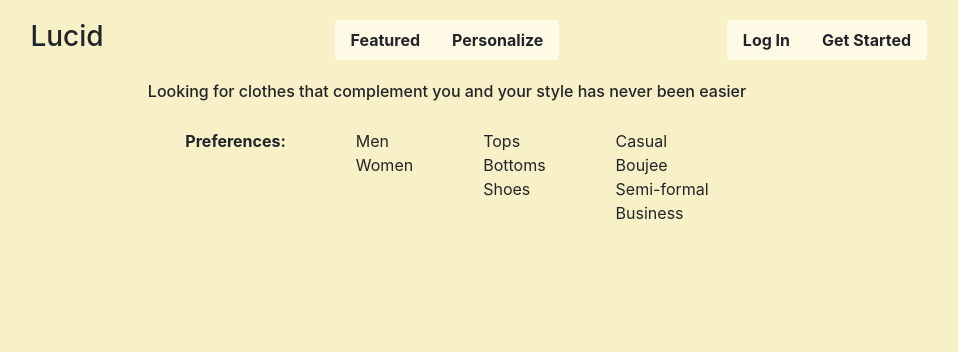
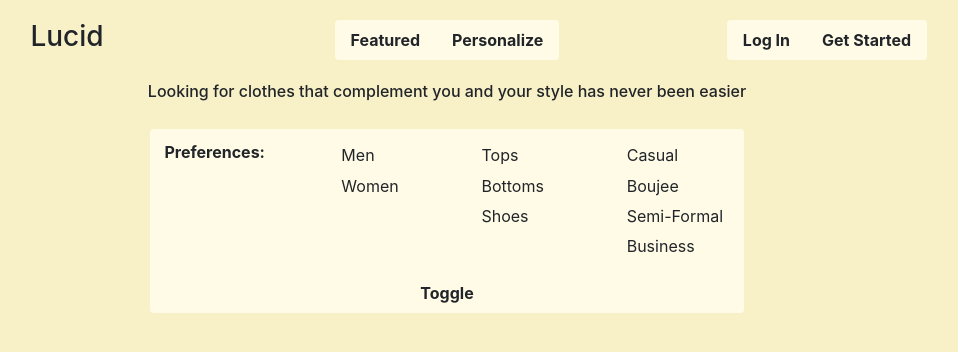
Before and after one commit to dnie63/Lucid, an Angular app: page / in a window 1280 px wide. Shown: the top 352 px of the page, without its empty margins (193-1151 px from the left). Built offline with nearby package versions, Linux system fonts and the light colour scheme.

Commit message:
added initial styling and dynamics to preferences part of the featured component

```diff
--- a/src/app/products/featured/featured.component.css
+++ b/src/app/products/featured/featured.component.css
@@ -5,3 +5,36 @@
 ul {
   list-style-type: none;
 }
+
+.inner-container {
+  padding-top: 0.7rem;
+  background-color: #fffbe6;
+}
+
+li {
+  padding: 0.2rem 0.4rem;
+  cursor: pointer;
+}
+
+li:hover {
+  background-color: #f7f3df;
+}
+
+.active-pref {
+  background-color: #ebebcf;
+}
+
+.active-pref:hover {
+  background-color: #ebebcf;
+}
+
+/* The stlying below is for a dummy toggle link that should be changed to up and down arrows */
+a {
+  padding: 0.2rem 0.4rem;
+  cursor: pointer;
+  margin-bottom: 0.3rem;
+}
+
+a:hover {
+  background-color: #f7f3df;
+}
--- a/src/app/products/featured/featured.component.html
+++ b/src/app/products/featured/featured.component.html
@@ -1,32 +1,35 @@
 <div class="container outer-container">
   <div class="row justify-content-sm-center">
     <div class="col-sm-auto">
-      <div class="container inner-container">
+      <div class="container rounded inner-container">
         <div class="row justify-content-sm-center">
           <div class="col-sm-auto">
             <span class="font-weight-bold">Preferences:</span>
           </div>
-          <div class="col-sm-auto">
-            <ul>
-              <li>Men</li>
-              <li>Women</li>
+          <div class="col-sm-auto first-cont">
+            <ul class="first-list">
+              <li class="rounded" (click)="onClickGender('men')" [class.active-pref]="preferences['men']">Men</li>
+              <li class="rounded" (click)="onClickGender('women')" [class.active-pref]="preferences['women']">Women</li>
             </ul>
           </div>
-          <div class="col-sm-auto">
-            <ul>
-              <li>Tops</li>
-              <li>Bottoms</li>
-              <li>Shoes</li>
+          <div class="col-sm-auto second-cont">
+            <ul class="second-list">
+              <li class="rounded" (click)="onClickType('tops')" [class.active-pref]="preferences['tops']">Tops</li>
+              <li class="rounded" (click)="onClickType('bottoms')" [class.active-pref]="preferences['bottoms']">Bottoms</li>
+              <li class="rounded" (click)="onClickType('shoes')" [class.active-pref]="preferences['shoes']">Shoes</li>
             </ul>
           </div>
-          <div class="col-sm-auto">
-            <ul>
-              <li>Casual</li>
-              <li>Boujee</li>
-              <li>Semi-formal</li>
-              <li>Business</li>
+          <div class="col-sm-auto third-cont">
+            <ul class="third-list">
+              <li class="rounded" (click)="onClickMood('casual')" [class.active-pref]="preferences['casual']">Casual</li>
+              <li class="rounded" (click)="onClickMood('boujee')" [class.active-pref]="preferences['boujee']">Boujee</li>
+              <li class="rounded" (click)="onClickMood('semi-formal')" [class.active-pref]="preferences['semi-formal']">Semi-Formal</li>
+              <li class="rounded" (click)="onClickMood('business')" [class.active-pref]="preferences['business']">Business</li>
             </ul>
           </div>
+        </div>
+        <div class="d-flex justify-content-center">
+          <a class="text-center font-weight-bold rounded">Toggle</a>
         </div>
       </div>
     </div>
--- a/src/app/products/featured/featured.component.ts
+++ b/src/app/products/featured/featured.component.ts
@@ -7,4 +7,78 @@ import { Component } from '@angular/core';
 })
 export class FeaturedComponent {
 
+  preferences = {
+    'men': false,
+    'women': false,
+    'tops': false,
+    'bottoms': false,
+    'shoes': false,
+    'casual': false,
+    'boujee': false,
+    'semi-formal': false,
+    'business': false
+  }
+
+  onClickGender(gender: string) {
+    switch (gender) {
+      case 'men':
+        this.preferences['men'] = !this.preferences['men'];
+        this.preferences['women'] = false;
+        break;
+      case 'women':
+        this.preferences['women'] = !this.preferences['women'];
+        this.preferences['men'] = false;
+        break;
+    }
+  }
+
+  onClickType(type: string) {
+    switch (type) {
+      case 'tops':
+        this.preferences['tops'] = !this.preferences['tops'];
+        this.preferences['bottoms'] = false;
+        this.preferences['shoes'] = false;
+        break;
+      case 'bottoms':
+        this.preferences['bottoms'] = !this.preferences['bottoms'];
+        this.preferences['tops'] = false;
+        this.preferences['shoes'] = false;
+        break;
+      case 'shoes':
+        this.preferences['shoes'] = !this.preferences['shoes'];
+        this.preferences['tops'] = false;
+        this.preferences['bottoms'] = false;
+        break;
+    }
+  }
+
+  onClickMood(mood: string) {
+    switch (mood) {
+      case 'casual':
+        this.preferences['casual'] = !this.preferences['casual'];
+        this.preferences['boujee'] = false;
+        this.preferences['semi-formal'] = false;
+        this.preferences['business'] = false;
+        break;
+      case 'boujee':
+        this.preferences['boujee'] = !this.preferences['boujee'];
+        this.preferences['casual'] = false;
+        this.preferences['semi-formal'] = false;
+        this.preferences['business'] = false;
+        break;
+      case 'semi-formal':
+        this.preferences['semi-formal'] = !this.preferences['semi-formal'];
+        this.preferences['casual'] = false;
+        this.preferences['boujee'] = false;
+        this.preferences['business'] = false;
+        break;
+      case 'business':
+        this.preferences['business'] = !this.preferences['business'];
+        this.preferences['casual'] = false;
+        this.preferences['boujee'] = false;
+        this.preferences['semi-formal'] = false;
+        break;
+    }
+  }
+
 }
```
